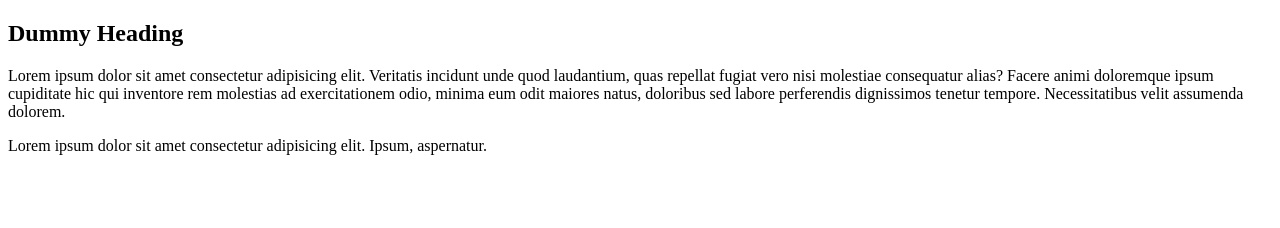
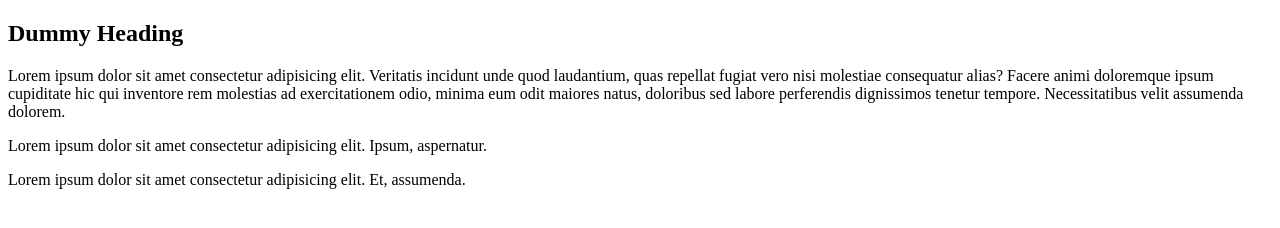
Before and after one commit to hey-im-deepak/git-github-demo, a plain HTML site: page index.html in a window 1280 px wide. Drawn offline with Linux system fonts and the light colour scheme.

Commit message:
changes made in index.html file

```diff
--- a/index.html
+++ b/index.html
@@ -10,6 +10,7 @@
     <h2>Dummy Heading</h2>
     <p>Lorem ipsum dolor sit amet consectetur adipisicing elit. Veritatis incidunt unde quod laudantium, quas repellat fugiat vero nisi molestiae consequatur alias? Facere animi doloremque ipsum cupiditate hic qui inventore rem molestias ad exercitationem odio, minima eum odit maiores natus, doloribus sed labore perferendis dignissimos tenetur tempore. Necessitatibus velit assumenda dolorem.</p>
     <p>Lorem ipsum dolor sit amet consectetur adipisicing elit. Ipsum, aspernatur.</p>
+    <p>Lorem ipsum dolor sit amet consectetur adipisicing elit. Et, assumenda.</p>
     <script src="app.js"></script>
 </body>
 </html>
```
